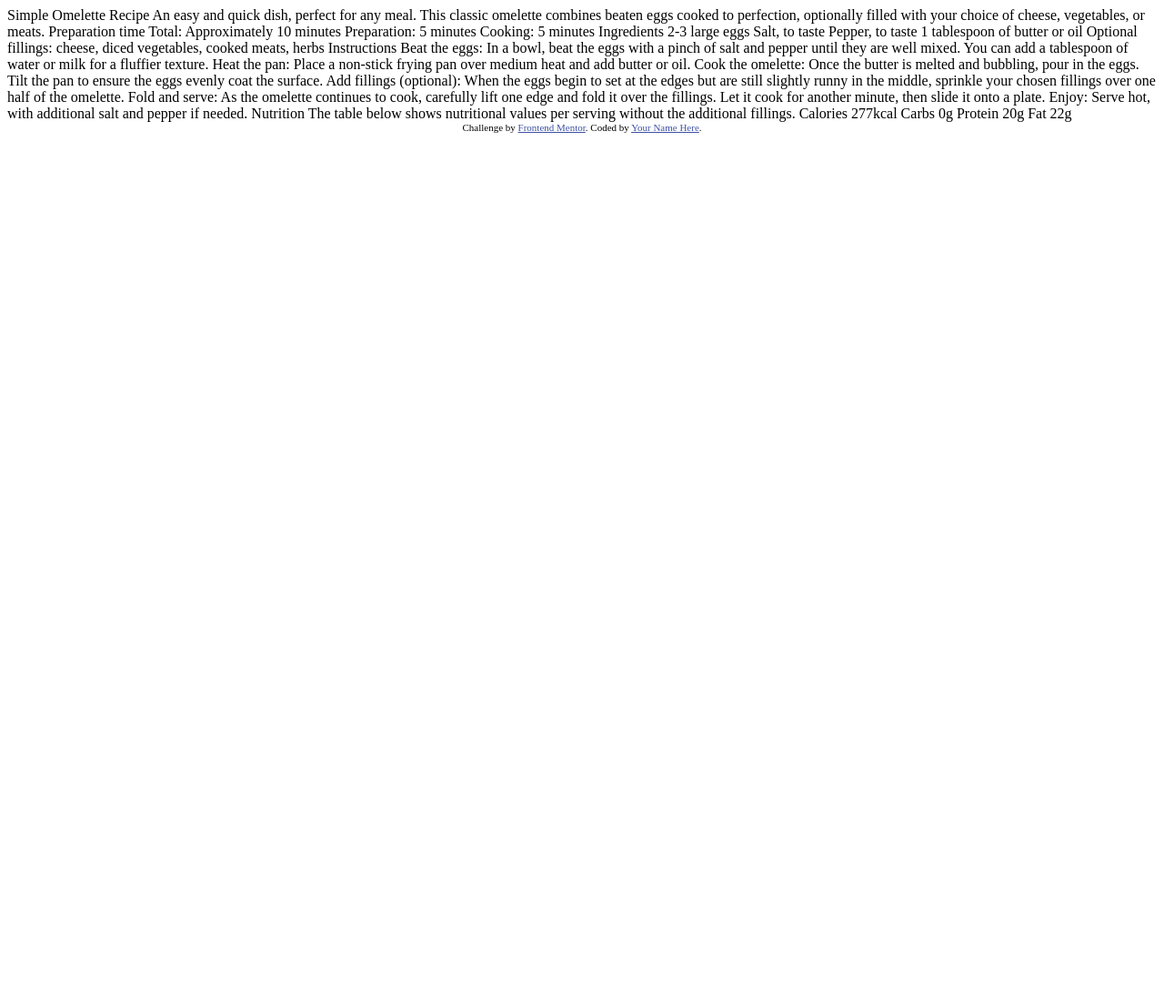
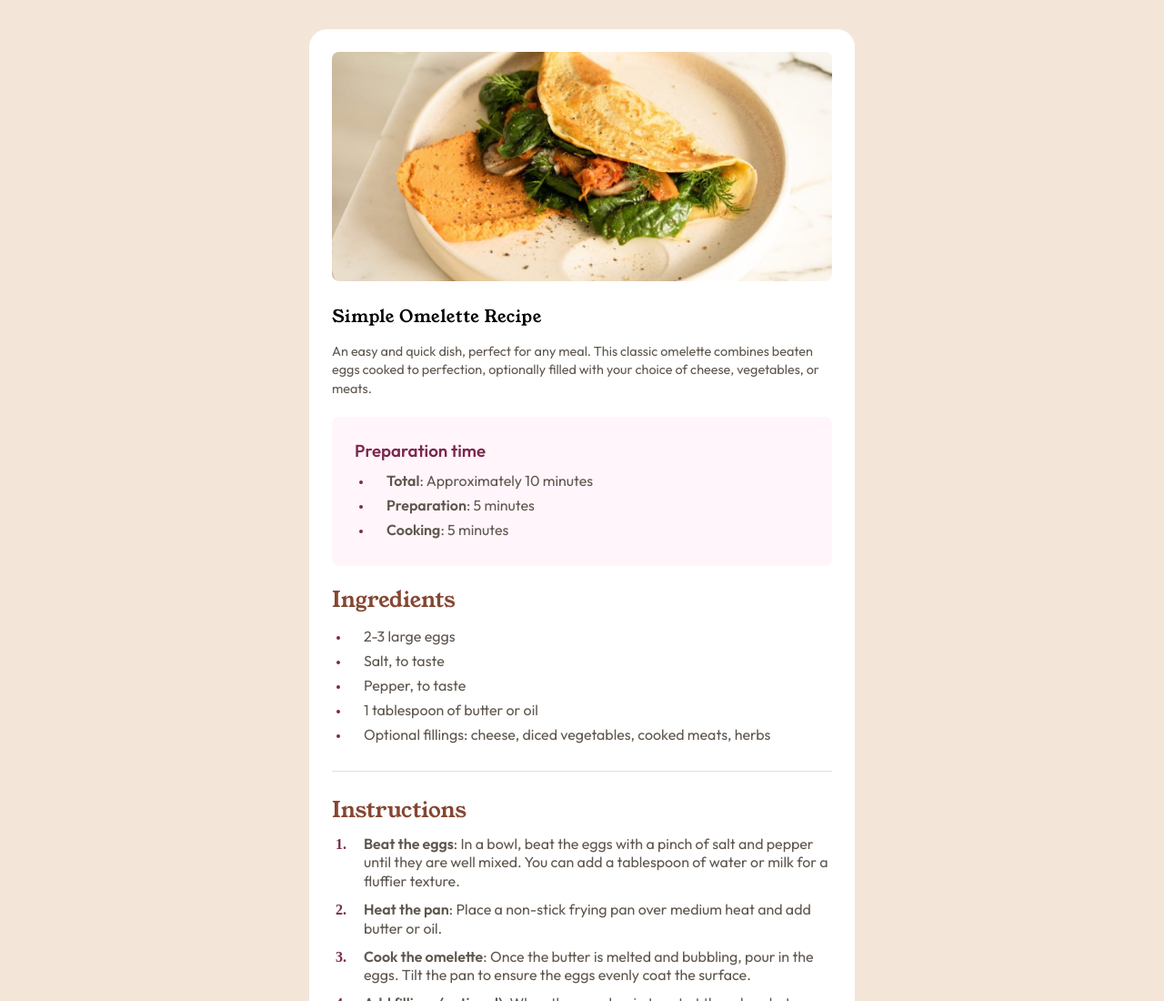
Before and after one commit to tea-leaves00/recipe-page-main, a plain HTML site: page index.html in a window 1280 px wide. Shown: the top 1100 px of the page at 91% size. Before the commit the page ends 800 px from the top, so only its background shows below. Drawn offline with Linux system fonts and the light colour scheme.

Commit message:
finalizing

```diff
--- a/index.html
+++ b/index.html
@@ -2,76 +2,82 @@
 <html lang="en">
   <head>
     <meta charset="UTF-8">
-  <meta name="viewport" content="width=device-width, initial-scale=1.0"> <!-- displays site properly based on user's device -->
-
+    <meta name="viewport" content="width=device-width, initial-scale=1.0">
     <link rel="icon" type="image/png" sizes="32x32" href="./assets/images/favicon-32x32.png">
-
+    <link rel="stylesheet" href="styles.css">
     <title>Frontend Mentor | Recipe page</title>
-
-  <!-- Feel free to remove these styles or customise in your own stylesheet 👍 -->
-  <style>
-    .attribution { font-size: 0.6875rem; text-align: center; }
-    .attribution a { color: hsl(228, 45%, 44%); }
-  </style>
   </head>
   <body>
+    <main>
+      <article class="card">
+        <img src="assets/images/image-omelette.jpeg" alt="omelette on a plate">
 
-  Simple Omelette Recipe
+        <section class="header">
+          <h1>Simple Omelette Recipe</h1>
+          <p class="recipe-description">An easy and quick dish, perfect for any meal. This classic omelette combines beaten eggs cooked
+          to perfection, optionally filled with your choice of cheese, vegetables, or meats.</p>
+        </section>
 
-  An easy and quick dish, perfect for any meal. This classic omelette combines beaten eggs cooked
-  to perfection, optionally filled with your choice of cheese, vegetables, or meats.
+        <section class="prep-time">
+          <h3>Preparation time</h3>
+          <ul>
+            <li><strong>Total</strong>: Approximately 10 minutes</li>
+            <li><strong>Preparation</strong>: 5 minutes</li>
+            <li><strong>Cooking</strong>: 5 minutes</li>
+          </ul>
+        </section>
 
-  Preparation time
+        <section class="ingredients">
+          <h2>Ingredients</h2>
+          <ul>
+            <li>2-3 large eggs</li>
+            <li>Salt, to taste</li>
+            <li>Pepper, to taste</li>
+            <li>1 tablespoon of butter or oil</li>
+            <li>Optional fillings: cheese, diced vegetables, cooked meats, herbs</li>
+          </ul>
+        </section>
+        <hr>
+        <section class="instructions">
+          <h2>Instructions</h2>
+          <ol>
+            <li><strong>Beat the eggs</strong>: In a bowl, beat the eggs with a pinch of salt and pepper until they are well mixed.
+            You can add a tablespoon of water or milk for a fluffier texture.</li>
+            <li><strong>Heat the pan</strong>: Place a non-stick frying pan over medium heat and add butter or oil.</li>
+            <li><strong>Cook the omelette</strong>: Once the butter is melted and bubbling, pour in the eggs. Tilt the pan to ensure
+            the eggs evenly coat the surface.</li>
+            <li><strong>Add fillings (optional)</strong>: When the eggs begin to set at the edges but are still slightly runny in the
+            middle, sprinkle your chosen fillings over one half of the omelette.</li>
+            <li><strong>Fold and serve</strong>: As the omelette continues to cook, carefully lift one edge and fold it over the
+            fillings. Let it cook for another minute, then slide it onto a plate.</li>
+            <li><strong>Enjoy</strong>: Serve hot, with additional salt and pepper if needed.</li>
+          </ol>
+        </section>
+        <hr>
+        <section class="nutrition">
+          <h2>Nutrition</h2>
+          <p>The table below shows nutritional values per serving without the additional fillings.</p>
 
-  Total: Approximately 10 minutes
-  Preparation: 5 minutes
-  Cooking: 5 minutes
-
-  Ingredients
-
-  2-3 large eggs
-  Salt, to taste
-  Pepper, to taste
-  1 tablespoon of butter or oil
-  Optional fillings: cheese, diced vegetables, cooked meats, herbs
-
-  Instructions
-
-  Beat the eggs: In a bowl, beat the eggs with a pinch of salt and pepper until they are well mixed.
-  You can add a tablespoon of water or milk for a fluffier texture.
-
-  Heat the pan: Place a non-stick frying pan over medium heat and add butter or oil.
-
-  Cook the omelette: Once the butter is melted and bubbling, pour in the eggs. Tilt the pan to ensure
-  the eggs evenly coat the surface.
-
-  Add fillings (optional): When the eggs begin to set at the edges but are still slightly runny in the
-  middle, sprinkle your chosen fillings over one half of the omelette.
-
-  Fold and serve: As the omelette continues to cook, carefully lift one edge and fold it over the
-  fillings. Let it cook for another minute, then slide it onto a plate.
-
-  Enjoy: Serve hot, with additional salt and pepper if needed.
-
-  Nutrition
-
-  The table below shows nutritional values per serving without the additional fillings.
-
-  Calories
-  277kcal
-
-  Carbs
-  0g
-
-  Protein
-  20g
-
-  Fat
-  22g
-
-  <footer class="attribution">
-    Challenge by <a href="https://www.frontendmentor.io?ref=challenge">Frontend Mentor</a>.
-    Coded by <a href="#">Your Name Here</a>.
-  </footer>
+          <table>
+            <tr>
+              <th scope="row">Calories</th>
+              <td>277kcal</td>
+            </tr>
+            <tr>
+              <th scope="row">Carbs</th>
+              <td>0g</td>
+            </tr>
+            <tr>
+              <th scope="row">Protein</th>
+              <td>20g</td>
+            </tr>
+            <tr>
+              <th scope="row">Fat</th>
+              <td>22g</td>
+            </tr>
+          </table>
+        </section>
+      </article>
+    </main>
   </body>
 </html>
--- /dev/null
+++ b/styles.css
@@ -0,0 +1,170 @@
+@font-face {
+  font-family: "outfit";
+  src: url("assets/fonts/outfit/Outfit-VariableFont_wght.ttf") format("truetype");
+  font-weight: 400 700;
+}
+
+@font-face {
+  font-family: "young";
+  src: url("assets/fonts/young-serif/YoungSerif-Regular.ttf") format("truetype");
+  font-weight: 400;
+}
+
+* {
+  box-sizing: border-box;
+  padding: 0;
+  margin: 0;
+}
+
+body {
+  background-color: hsl(30, 54%, 90%);
+}
+
+main {
+  min-height: 100vh;
+  display: flex;
+  justify-content: center;
+  align-items: center;
+  padding: 2rem;
+}
+
+.card {
+  display: flex;
+  flex-direction: column;
+  align-items: center;
+  background-color: hsl(0, 0%, 100%);
+  border-radius: 20px;
+  max-width: 600px;
+  padding: 25px;
+}
+
+img {
+  width: 100%;
+  border-radius: 8px;
+  margin-bottom: 25px;
+}
+
+.prep-time {
+  display: flex;
+  flex-direction: column;
+  background-color: hsl(330, 100%, 98%);
+  width: 100%;
+  border-radius: 8px;
+  padding: 25px;
+  margin-bottom: 20px;
+}
+
+.ingredients {
+  display: flex;
+  flex-direction: column;
+  width: 100%;
+  margin-bottom: 25px;
+}
+
+.instructions {
+  margin-bottom: 15px;
+}
+
+table {
+  width: 100%;
+  border-collapse: collapse;
+}
+
+tr {
+  border-bottom: 1px solid hsl(30, 18%, 87%);
+}
+
+tr:last-child {
+  border-bottom: none;
+}
+
+.nutrition p {
+  margin-bottom: 15px;
+}
+
+.nutrition th {
+  font-weight: 400;
+  color: hsl(30, 10%, 34%);
+  text-align: left;
+  padding-left: 30px;
+  padding-top: 12px;
+  padding-bottom: 12px;
+}
+
+.nutrition td {
+  color: hsl(14, 45%, 36%);
+  font-weight: 700;
+  padding-right: 30px;
+}
+
+ul li {
+  padding-left: 15px;
+  margin-left: 20px;
+  line-height: 1.7rem;
+}
+
+ul li::marker {
+  color: hsl(332, 51%, 32%);
+  font-size: .8rem;
+}
+
+ol li {
+  padding-left: 15px;
+  margin-left: 20px;
+  line-height: 1.3rem;
+  margin-bottom: 10px;
+}
+
+ol li::marker {
+  color: hsl(332, 51%, 32%);
+  font-family: outfit sans-serif;
+  font-weight: 600;
+}
+
+strong {
+  font-weight: 600;
+}
+
+h1, h2 {
+  font-family: young;
+}
+
+p, ol, ul {
+  font-family: outfit;
+  color: hsl(30, 10%, 34%)
+}
+
+h1 {
+  margin-bottom: 15px;
+  font-weight: normal;
+  letter-spacing: .03rem;
+}
+
+h2 {
+  color: hsl(14, 45%, 36%);
+  margin-bottom: 10px;
+  font-weight: 400;
+}
+
+h3 {
+  color: hsl(332, 51%, 32%);
+  font-family: outfit;
+  font-weight: 575;
+  margin-bottom: 8px;
+}
+
+.header p {
+  font-weight: 300;
+  font-size: .9rem;
+  line-height: 1.3rem;
+  margin-bottom: 20px;
+  color: hsl(30, 10%, 34%);
+}
+
+hr {
+  border: none;
+  height: 1px;
+  background-color: hsl(30, 18%, 87%);
+  width: 100%;
+  margin-bottom: 25px;
+}
```
Also changed, not shown: screenshot.jpg (added), 2 other files. Lines whose indentation alone changed are shown as unchanged.
